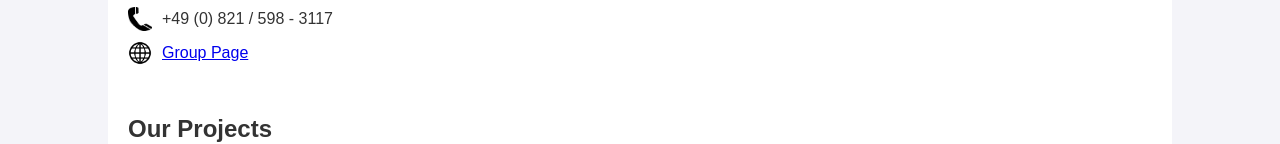
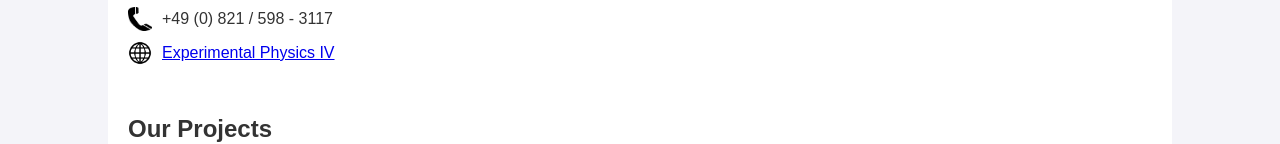
Before and after one commit to aishagcu/spinlego-aqeel, a plain HTML site: page index.html in a window 1280 px wide. Shown: the part 503-647 px from the top of the page. Drawn offline with Linux system fonts and the light colour scheme.

Commit message:
index.html

```diff
--- a/index.html
+++ b/index.html
@@ -144,7 +144,7 @@
                 </div>
                 <div class="contact-item">
                     <img src="website-icon.png" alt="Website Icon">
-                    <span><a href="https://www.uni-augsburg.de/de/fakultaet/mntf/physik/groups/exp4/team/aqeel/" target="_blank">Group Page</a></span>
+                    <span><a href="https://www.uni-augsburg.de/de/fakultaet/mntf/physik/groups/exp4/team/aqeel/" target="_blank">Experimental Physics IV</a></span>
                 </div>
             </div>
         </section>
```
